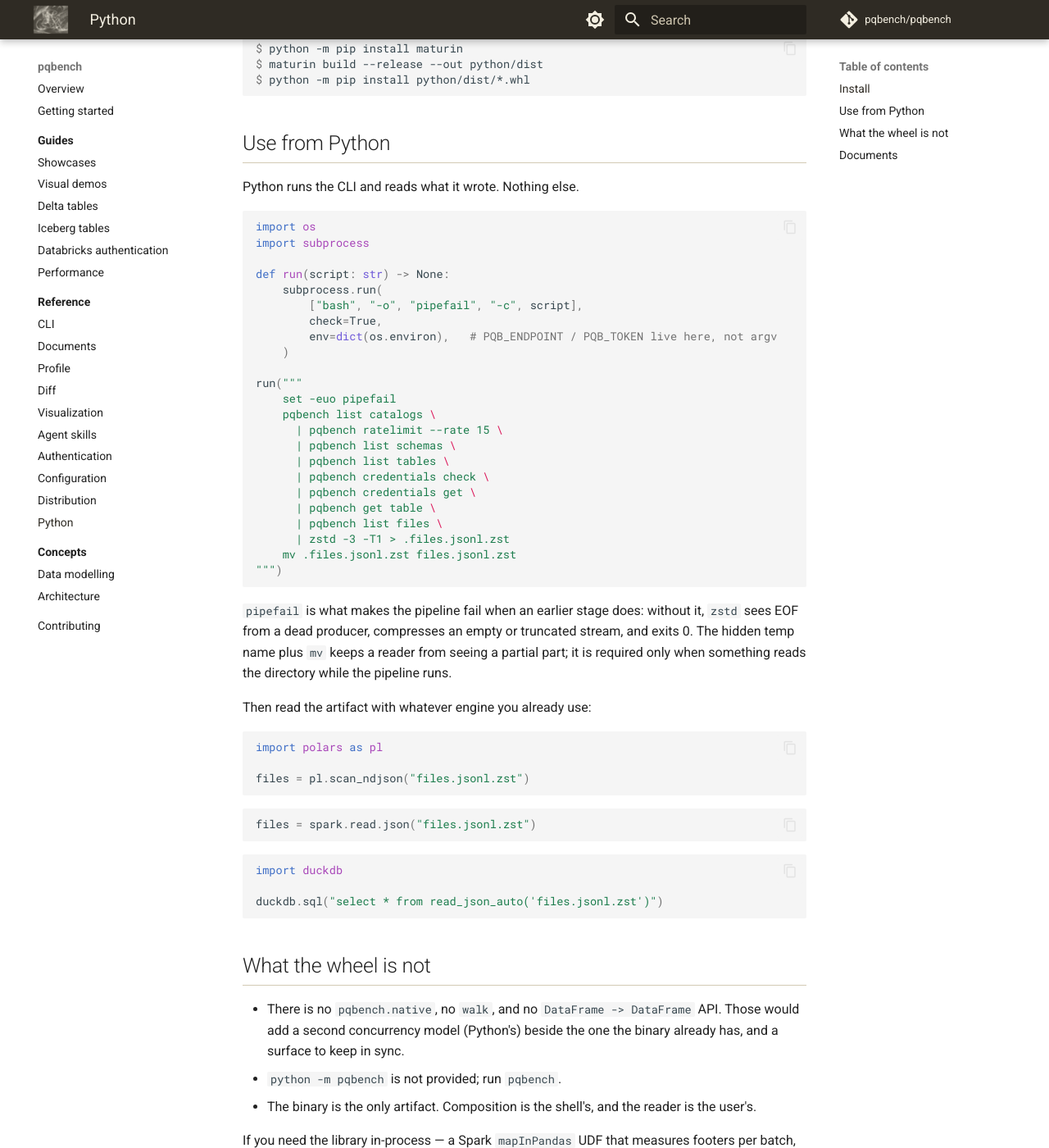
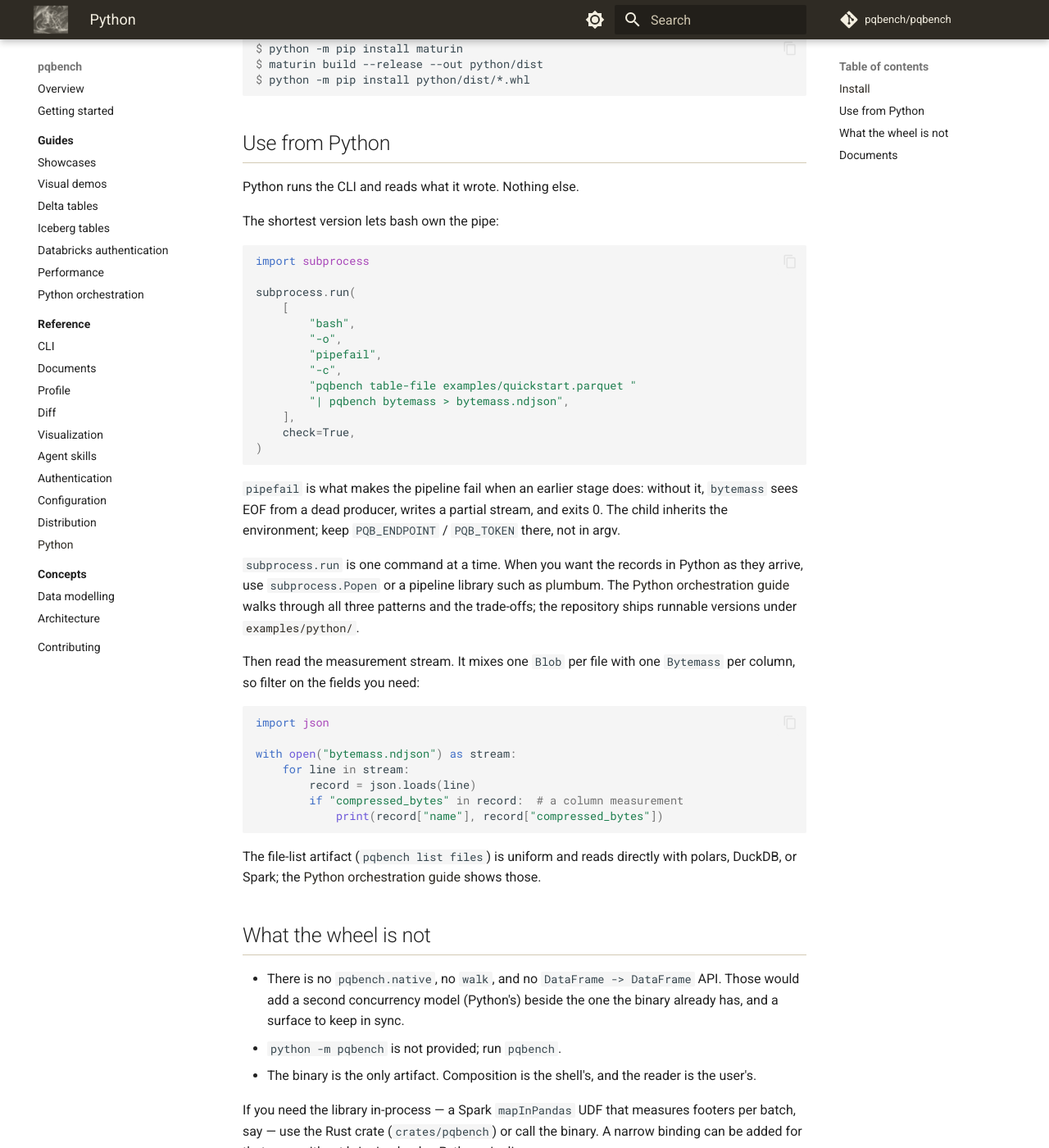
Before and after one commit to pqbench/pqbench, an MkDocs documentation site: the page built from docs/reference/python.md, in a window 1280 px wide and 1400 px high, scrolled down 506 px. Shown: the whole window at 82% size. Built offline with MkDocs 1.6.1 and Material for MkDocs 9.7.7, drawn with Linux system fonts in a browser that asks for light colours; comment, search, counter and statistics services are not loaded.

Commit message:
docs(python): add Python orchestration guide and examples (#158)
* examples(python): add streaming orchestration examples

* docs(python): show how to drive the CLI from Python

````diff
--- a/README.md
+++ b/README.md
@@ -244,7 +244,8 @@ that command.
 [`python/`](https://pqbench.github.io/pqbench/reference/python/) ships the same binary as
 a Python wheel: `pip install pqbench` puts `pqbench` on your `PATH`. There is
 no Python extension and no importable module — the CLI is the interface, and
-the files it writes are the data.
+the files it writes are the data. For streaming pipelines, see the
+[Python orchestration guide](https://pqbench.github.io/pqbench/guides/python/).
 
 ```console no-run
 $ pip install pqbench
--- /dev/null
+++ b/examples/python/README.md
@@ -0,0 +1,45 @@
+# Python examples
+
+Two scripts that measure Parquet files through `pqbench` and parse the records
+as they arrive. They are the runnable examples behind the
+[Python orchestration guide](../../docs/guides/python.md).
+
+- [`measure_files.py`](measure_files.py) uses only the standard library. It
+  starts `pqbench table-file` and `pqbench bytemass` with `Popen`, connects
+  them with an OS pipe, and folds each record into a CSV row.
+- [`measure_files_plumbum.py`](measure_files_plumbum.py) is the same walk with
+  [plumbum](https://plumbum.readthedocs.io/)'s `|` operator. Compare the two to
+  see what the library buys you.
+
+## Run
+
+```console no-run
+$ python3 examples/python/measure_files.py examples/quickstart.parquet
+files,rows,column_chunks,file_bytes,column_bytes
+1,8,2,541,170
+```
+
+`file_bytes` is the size of the Parquet files; `column_bytes` is the sum of the
+column chunks `bytemass` measured. The script prints both because they answer
+different questions: how large the files are on disk, and how many of those
+bytes belong to the columns.
+
+The plumbum version needs one extra package:
+
+```console no-run
+$ pip install -r examples/python/requirements.txt
+$ python3 examples/python/measure_files_plumbum.py examples/quickstart.parquet
+files,rows,column_chunks,file_bytes,column_bytes
+1,8,2,541,170
+```
+
+Both scripts accept several paths, `--fan-out` (files in flight, default 128),
+and `--pqbench` (default `$PQB`, then `pqbench`).
+
+## Why not `subprocess.run` per stage?
+
+`subprocess.run` runs one command to completion and returns its output, so a
+four-stage walk becomes four barriers. `Popen` lets the stages run at once and
+passes bytes through the kernel pipe. The
+[Python orchestration guide](../../docs/guides/python.md#which-pattern)
+shows the patterns.
--- a/mkdocs.yml
+++ b/mkdocs.yml
@@ -140,6 +140,7 @@ nav:
       - Iceberg tables: guides/iceberg.md
       - Databricks authentication: guides/auth.md
       - Performance: guides/performance.md
+      - Python orchestration: guides/python.md
   - Reference:
       - reference/index.md
       - CLI: reference/cli.md
--- a/python/README.md
+++ b/python/README.md
@@ -28,55 +28,54 @@ $ python -m pip install python/dist/*.whl
 
 Python runs the CLI and reads what it wrote. Nothing else.
 
+The shortest version lets bash own the pipe:
+
 ```python
-import os
 import subprocess
 
-def run(script: str) -> None:
-    subprocess.run(
-        ["bash", "-o", "pipefail", "-c", script],
-        check=True,
-        env=dict(os.environ),   # PQB_ENDPOINT / PQB_TOKEN live here, not argv
-    )
-
-run("""
-    set -euo pipefail
-    pqbench list catalogs \
-      | pqbench ratelimit --rate 15 \
-      | pqbench list schemas \
-      | pqbench list tables \
-      | pqbench credentials check \
-      | pqbench credentials get \
-      | pqbench get table \
-      | pqbench list files \
-      | zstd -3 -T1 > .files.jsonl.zst
-    mv .files.jsonl.zst files.jsonl.zst
-""")
+subprocess.run(
+    [
+        "bash",
+        "-o",
+        "pipefail",
+        "-c",
+        "pqbench table-file examples/quickstart.parquet "
+        "| pqbench bytemass > bytemass.ndjson",
+    ],
+    check=True,
+)
 ```
 
 `pipefail` is what makes the pipeline fail when an earlier stage does: without
-it, `zstd` sees EOF from a dead producer, compresses an empty or truncated
-stream, and exits 0. The hidden temp name plus `mv` keeps a reader from seeing a
-partial part; it is required only when something reads the directory while the
-pipeline runs.
+it, `bytemass` sees EOF from a dead producer, writes a partial stream, and exits
+0. The child inherits the environment; keep `PQB_ENDPOINT` / `PQB_TOKEN` there,
+not in argv.
 
-Then read the artifact with whatever engine you already use:
+`subprocess.run` is one command at a time. When you want the records in Python
+as they arrive, use `subprocess.Popen` or a pipeline library such as
+[plumbum](https://plumbum.readthedocs.io/). The
+[Python orchestration guide](https://pqbench.github.io/pqbench/guides/python/)
+walks through all three patterns and the trade-offs; the repository ships
+runnable versions under
+[`examples/python/`](https://github.com/pqbench/pqbench/tree/main/examples/python).
+
+Then read the measurement stream. It mixes one `Blob` per file with one
+`Bytemass` per column, so filter on the fields you need:
 
 ```python
-import polars as pl
+import json
 
-files = pl.scan_ndjson("files.jsonl.zst")
+with open("bytemass.ndjson") as stream:
+    for line in stream:
+        record = json.loads(line)
+        if "compressed_bytes" in record:  # a column measurement
+            print(record["name"], record["compressed_bytes"])
 ```
 
-```python
-files = spark.read.json("files.jsonl.zst")
-```
-
-```python
-import duckdb
-
-duckdb.sql("select * from read_json_auto('files.jsonl.zst')")
-```
+The file-list artifact (`pqbench list files`) is uniform and reads directly
+with polars, DuckDB, or Spark; the
+[Python orchestration guide](https://pqbench.github.io/pqbench/guides/python/)
+shows those.
 
 ## What the wheel is not
 
````
Also changed, not shown: docs/guides/index.md (+2 -0 lines), docs/guides/python.md (added, +266 -0 lines), docs/reference/index.md (+2 -1 lines), 4 other files.
